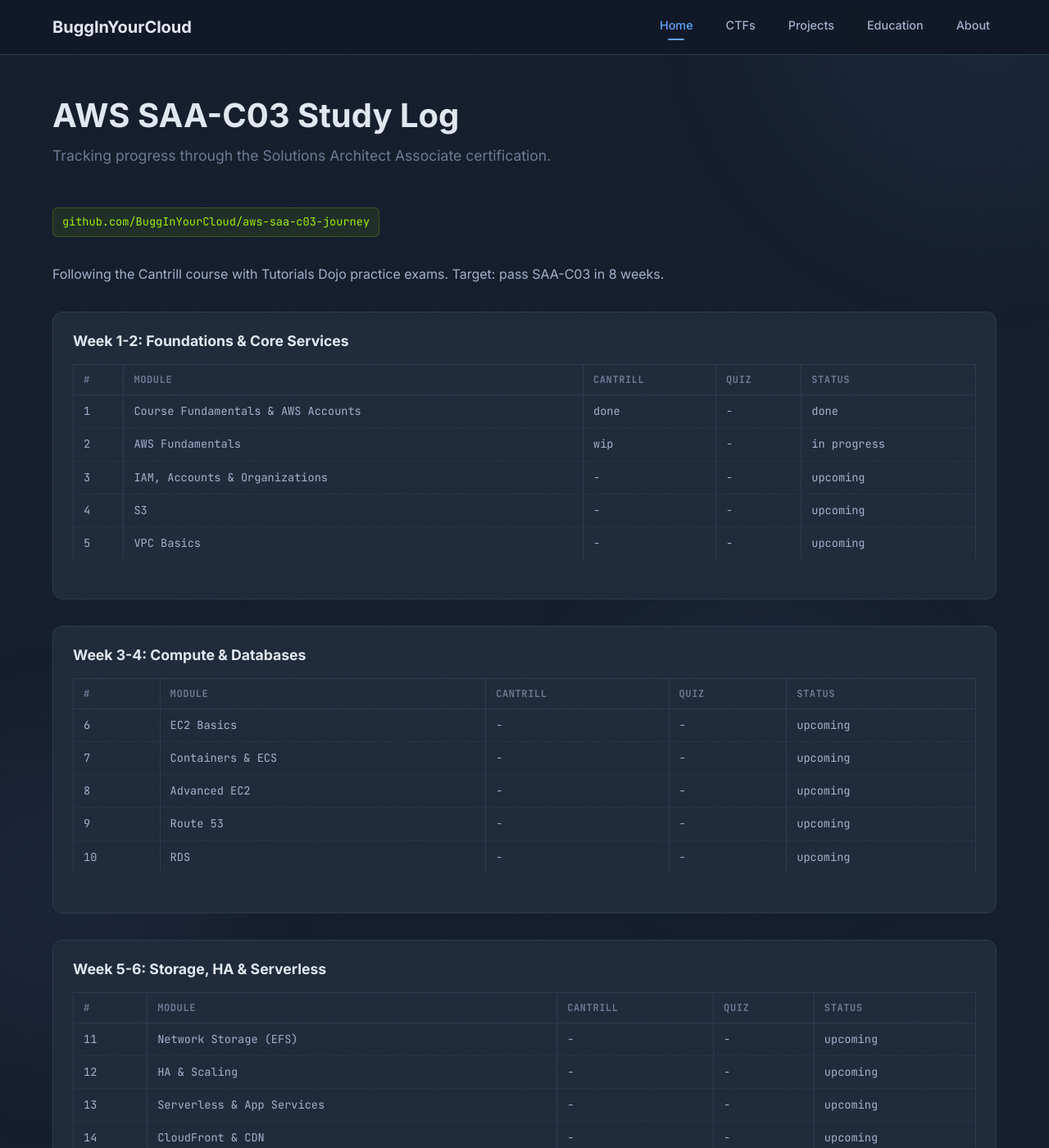
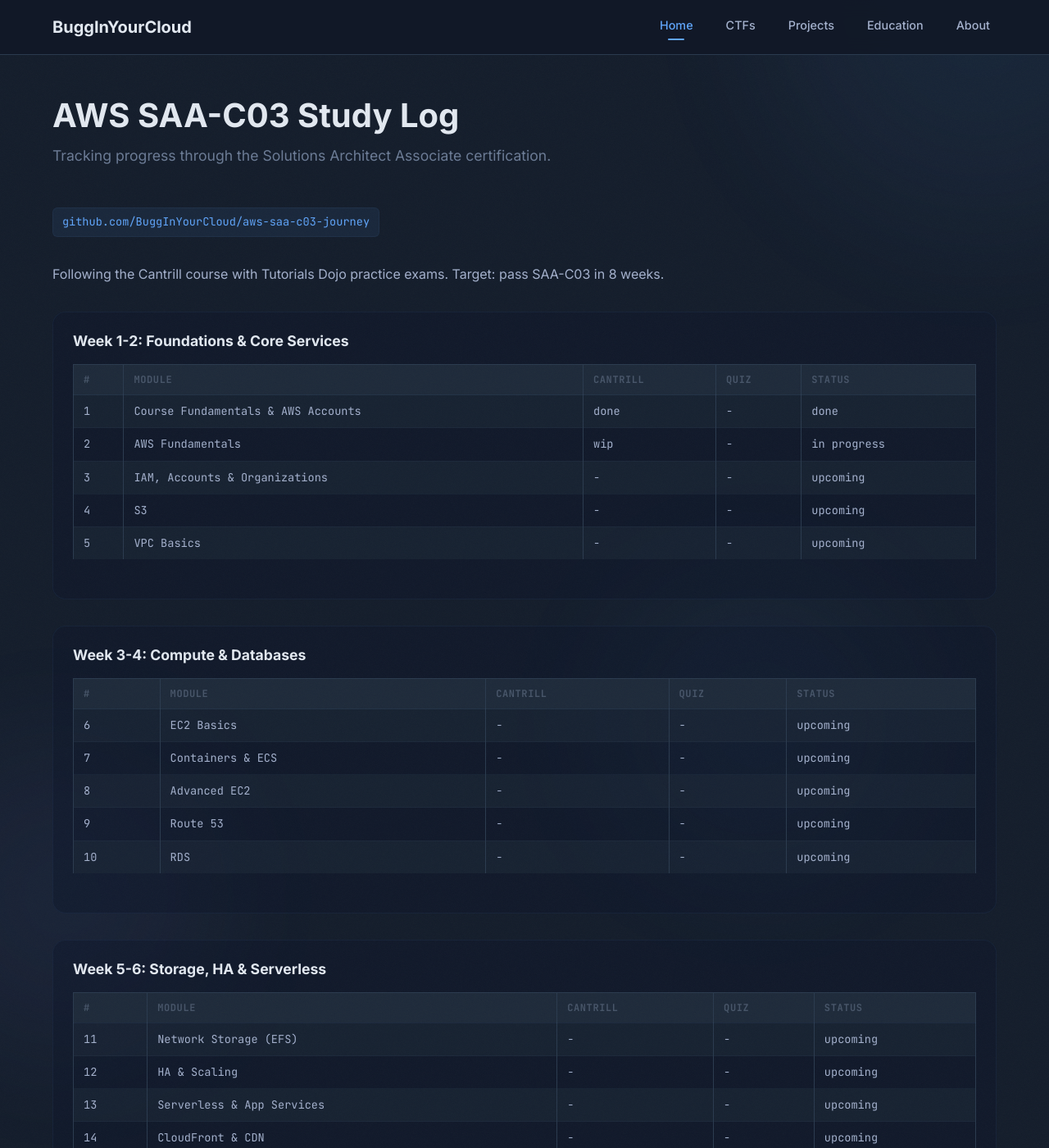
Before and after one commit to BuggInYourCloud/BuggInYourCloud.github.io, a Jekyll site: the page built from pages/aws-study.html, in a window 1280 px wide and 1400 px high. Shown: the whole window at 82% size. Built offline with Jekyll 4.4.1, drawn with Linux system fonts in a browser that asks for light colours.

Commit message:
feat: AWS study page glass styling, fix green remnants, add reveals

```diff
--- a/pages/aws-study.html
+++ b/pages/aws-study.html
@@ -10,23 +10,30 @@
     margin-bottom: 2rem;
     font-family: 'JetBrains Mono', 'Fira Code', monospace;
     font-size: 0.85rem;
-    color: #9fef00;
-    background: rgba(159, 239, 0, 0.08);
+    color: #60a5fa;
+    background: rgba(96, 165, 250, 0.08);
     padding: 0.4em 0.8em;
     border-radius: 6px;
-    border: 1px solid rgba(159, 239, 0, 0.2);
+    border: 1px solid rgba(96, 165, 250, 0.06);
     text-decoration: none;
+    transition: all 400ms ease;
   }
   .study-repo-link:hover {
-    background: rgba(159, 239, 0, 0.15);
-    border-color: rgba(159, 239, 0, 0.4);
+    background: rgba(96, 165, 250, 0.15);
+    border-color: rgba(96, 165, 250, 0.2);
   }
   .progress-overview {
-    background: #1e2a3a;
-    border: 1px solid #2a3a4e;
-    border-radius: 12px;
+    background: rgba(15, 23, 42, 0.45);
+    border: 1px solid rgba(96, 165, 250, 0.06);
+    border-radius: 16px;
     padding: 1.5rem;
     margin-bottom: 2rem;
+    transition: all 400ms cubic-bezier(0.4, 0, 0.2, 1);
+  }
+  .progress-overview:hover {
+    background: rgba(15, 23, 42, 0.7);
+    border-color: rgba(96, 165, 250, 0.15);
+    box-shadow: 0 0 60px rgba(96, 165, 250, 0.06), 0 20px 50px rgba(0, 0, 0, 0.35);
   }
   .progress-overview h3 {
     color: #e2e8f0;
@@ -42,29 +49,35 @@
   }
   .module-table th {
     text-align: left;
-    color: #6b7b95;
+    color: #475569;
     font-weight: 600;
     font-size: 0.75rem;
     text-transform: uppercase;
     letter-spacing: 0.05em;
     padding: 0.5rem 0.75rem;
-    border-bottom: 1px solid #2a3a4e;
+    border-bottom: 1px solid rgba(96, 165, 250, 0.06);
   }
   .module-table td {
     padding: 0.5rem 0.75rem;
     color: #a4b1cd;
-    border-bottom: 1px solid rgba(42, 58, 78, 0.5);
+    border-bottom: 1px solid rgba(42, 58, 78, 0.3);
   }
   .module-table tr:last-child td { border-bottom: none; }
-  .status-done { color: #9fef00; }
+  .status-done { color: #60a5fa; }
   .status-wip { color: #ffab40; }
-  .status-todo { color: #6b7b95; }
+  .status-todo { color: #475569; }
   .keyword-table {
-    background: #1e2a3a;
-    border: 1px solid #2a3a4e;
-    border-radius: 12px;
+    background: rgba(15, 23, 42, 0.45);
+    border: 1px solid rgba(96, 165, 250, 0.06);
+    border-radius: 16px;
     padding: 1.5rem;
     margin-bottom: 2rem;
+    transition: all 400ms cubic-bezier(0.4, 0, 0.2, 1);
+  }
+  .keyword-table:hover {
+    background: rgba(15, 23, 42, 0.7);
+    border-color: rgba(96, 165, 250, 0.15);
+    box-shadow: 0 0 60px rgba(96, 165, 250, 0.06), 0 20px 50px rgba(0, 0, 0, 0.35);
   }
   .keyword-table h3 {
     color: #e2e8f0;
@@ -79,18 +92,18 @@
   }
   .keyword-table th {
     text-align: left;
-    color: #6b7b95;
+    color: #475569;
     font-weight: 600;
     font-size: 0.75rem;
     text-transform: uppercase;
     letter-spacing: 0.05em;
     padding: 0.5rem 0.75rem;
-    border-bottom: 1px solid #2a3a4e;
+    border-bottom: 1px solid rgba(96, 165, 250, 0.06);
   }
   .keyword-table td {
     padding: 0.5rem 0.75rem;
     color: #a4b1cd;
-    border-bottom: 1px solid rgba(42, 58, 78, 0.5);
+    border-bottom: 1px solid rgba(42, 58, 78, 0.3);
   }
   .keyword-table td:first-child {
     color: #4fc3f7;
@@ -99,11 +112,17 @@
   }
   .keyword-table tr:last-child td { border-bottom: none; }
   .exam-scores {
-    background: #1e2a3a;
-    border: 1px solid #2a3a4e;
-    border-radius: 12px;
+    background: rgba(15, 23, 42, 0.45);
+    border: 1px solid rgba(96, 165, 250, 0.06);
+    border-radius: 16px;
     padding: 1.5rem;
     margin-bottom: 2rem;
+    transition: all 400ms cubic-bezier(0.4, 0, 0.2, 1);
+  }
+  .exam-scores:hover {
+    background: rgba(15, 23, 42, 0.7);
+    border-color: rgba(96, 165, 250, 0.15);
+    box-shadow: 0 0 60px rgba(96, 165, 250, 0.06), 0 20px 50px rgba(0, 0, 0, 0.35);
   }
   .exam-scores h3 {
     color: #e2e8f0;
@@ -113,12 +132,12 @@
   }
 </style>
 
-<a href="https://github.com/BuggInYourCloud/aws-saa-c03-journey" class="study-repo-link" target="_blank">github.com/BuggInYourCloud/aws-saa-c03-journey</a>
+<a href="https://github.com/BuggInYourCloud/aws-saa-c03-journey" class="study-repo-link hero-fade" target="_blank">github.com/BuggInYourCloud/aws-saa-c03-journey</a>
 
-<p style="color: #a4b1cd; margin-bottom: 2rem;">Following the Cantrill course with Tutorials Dojo practice exams. Target: pass SAA-C03 in 8 weeks.</p>
+<p class="hero-fade" style="color: #a4b1cd; margin-bottom: 2rem;">Following the Cantrill course with Tutorials Dojo practice exams. Target: pass SAA-C03 in 8 weeks.</p>
 
 <!-- Week 1-2 -->
-<div class="progress-overview">
+<div class="progress-overview reveal">
   <h3>Week 1-2: Foundations &amp; Core Services</h3>
   <table class="module-table">
     <tr><th>#</th><th>Module</th><th>Cantrill</th><th>Quiz</th><th>Status</th></tr>
@@ -131,7 +150,7 @@
 </div>
 
 <!-- Week 3-4 -->
-<div class="progress-overview">
+<div class="progress-overview reveal">
   <h3>Week 3-4: Compute &amp; Databases</h3>
   <table class="module-table">
     <tr><th>#</th><th>Module</th><th>Cantrill</th><th>Quiz</th><th>Status</th></tr>
@@ -144,7 +163,7 @@
 </div>
 
 <!-- Week 5-6 -->
-<div class="progress-overview">
+<div class="progress-overview reveal">
   <h3>Week 5-6: Storage, HA &amp; Serverless</h3>
   <table class="module-table">
     <tr><th>#</th><th>Module</th><th>Cantrill</th><th>Quiz</th><th>Status</th></tr>
@@ -156,7 +175,7 @@
 </div>
 
 <!-- Week 7-8 -->
-<div class="progress-overview">
+<div class="progress-overview reveal">
   <h3>Week 7-8: Advanced &amp; Exam Prep</h3>
   <table class="module-table">
     <tr><th>#</th><th>Module</th><th>Cantrill</th><th>Quiz</th><th>Status</th></tr>
@@ -171,7 +190,7 @@
 </div>
 
 <!-- Exam Keywords -->
-<div class="keyword-table">
+<div class="keyword-table reveal">
   <h3>Exam Keywords Quick Reference</h3>
   <table>
     <tr><th>Keyword</th><th>Think...</th></tr>
@@ -187,7 +206,7 @@
 </div>
 
 <!-- Practice Exam Scores -->
-<div class="exam-scores">
+<div class="exam-scores reveal">
   <h3>Practice Exam Scores</h3>
   <table class="module-table">
     <tr><th>Exam</th><th>Score</th><th>Date</th><th>Pass?</th></tr>
```
